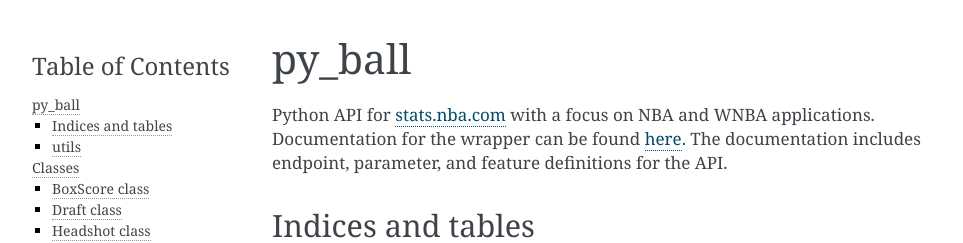
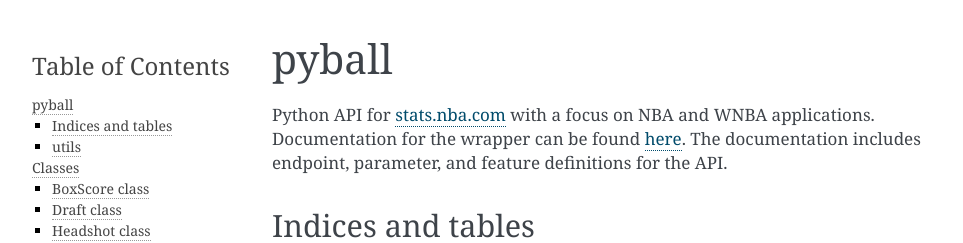
Before and after one commit to basketballrelativity/py_ball, a Sphinx documentation site: the page built from docs/index.rst, in a window 1280 px wide and 900 px high. Shown: the top 243 px of the window, without its empty margins (148-1111 px from the left). Built offline with Sphinx 7.4.7, drawn with Linux system fonts in a browser that asks for light colours; formulas are drawn with MathJax 3.

Commit message:
Updating documentation to reflect new module name

```diff
--- a/docs/index.rst
+++ b/docs/index.rst
@@ -3,10 +3,10 @@
    You can adapt this file completely to your liking, but it should at least
    contain the root `toctree` directive.
 
-py_ball
+pyball
 *******
 Python API for `stats.nba.com <https://stats.nba.com>`_ with a focus on NBA and WNBA applications.
-Documentation for the wrapper can be found `here <https://github.com/basketballrelativity/py_ball/wiki>`_.
+Documentation for the wrapper can be found `here <https://github.com/basketballrelativity/pyball/wiki>`_.
 The documentation includes endpoint, parameter, and feature definitions for the API.
 
 .. toctree::
@@ -23,7 +23,7 @@
 utils
 ========
 
-.. automodule:: py_ball.utils
+.. automodule:: pyball.utils
 	:members: api_call, parse_api_call
 
 Classes
@@ -31,66 +31,66 @@
 
 BoxScore class
 ==============
-(additional documentation `here <https://github.com/basketballrelativity/py_ball/wiki/BoxScore>`_)
+(additional documentation `here <https://github.com/basketballrelativity/pyball/wiki/BoxScore>`_)
 
-.. autoclass:: py_ball.boxscore.BoxScore
+.. autoclass:: pyball.boxscore.BoxScore
 
 Draft class
 ==============
- (additional documentation `here <https://github.com/basketballrelativity/py_ball/wiki/Draft>`_)
+ (additional documentation `here <https://github.com/basketballrelativity/pyball/wiki/Draft>`_)
 
-.. autoclass:: py_ball.draft.Draft
+.. autoclass:: pyball.draft.Draft
 
 Headshot class
 ==============
-(additional documentation `here <https://github.com/basketballrelativity/py_ball/wiki/Image>`_)
+(additional documentation `here <https://github.com/basketballrelativity/pyball/wiki/Image>`_)
 
-.. autoclass:: py_ball.image.Headshot
+.. autoclass:: pyball.image.Headshot
 
 Logo class
 ==============
-(additional documentation `here <https://github.com/basketballrelativity/py_ball/wiki/Image>`_)
+(additional documentation `here <https://github.com/basketballrelativity/pyball/wiki/Image>`_)
 
-.. autoclass:: py_ball.image.Logo
+.. autoclass:: pyball.image.Logo
 
 LeaderBoard class
 =================
-(additional documentation `here <https://github.com/basketballrelativity/py_ball/wiki/LeaderBoard>`_)
+(additional documentation `here <https://github.com/basketballrelativity/pyball/wiki/LeaderBoard>`_)
 
-.. autoclass:: py_ball.leaderboard.LeaderBoard
+.. autoclass:: pyball.leaderboard.LeaderBoard
 
 League class
 ============
-(additional documentation `here <https://github.com/basketballrelativity/py_ball/wiki/League>`_)
+(additional documentation `here <https://github.com/basketballrelativity/pyball/wiki/League>`_)
 
-.. autoclass:: py_ball.league.League
+.. autoclass:: pyball.league.League
 
 LeagueDash class
 ================
-(additional documentation `here <https://github.com/basketballrelativity/py_ball/wiki/LeagueDash>`_)
+(additional documentation `here <https://github.com/basketballrelativity/pyball/wiki/LeagueDash>`_)
 
-.. autoclass:: py_ball.league_dash.LeagueDash
+.. autoclass:: pyball.league_dash.LeagueDash
 
 PlayByPlay class
 ================
-(additional documentation `here <https://github.com/basketballrelativity/py_ball/wiki/PlayByPlay>`_)
+(additional documentation `here <https://github.com/basketballrelativity/pyball/wiki/PlayByPlay>`_)
 
-.. autoclass:: py_ball.playbyplay.PlayByPlay
+.. autoclass:: pyball.playbyplay.PlayByPlay
 
 Player class
 ============
-(additional documentation `here <https://github.com/basketballrelativity/py_ball/wiki/Player>`_)
+(additional documentation `here <https://github.com/basketballrelativity/pyball/wiki/Player>`_)
 
-.. autoclass:: py_ball.player.Player
+.. autoclass:: pyball.player.Player
 
 ScoreBoard class
 ================
-(additional documentation `here <https://github.com/basketballrelativity/py_ball/wiki/ScoreBoard>`_)
+(additional documentation `here <https://github.com/basketballrelativity/pyball/wiki/ScoreBoard>`_)
 
-.. autoclass:: py_ball.scoreboard.ScoreBoard
+.. autoclass:: pyball.scoreboard.ScoreBoard
 
 Team class
 ==========
-(additional documentation `here <https://github.com/basketballrelativity/py_ball/wiki/Team>`_)
+(additional documentation `here <https://github.com/basketballrelativity/pyball/wiki/Team>`_)
 
-.. autoclass:: py_ball.team.Team
+.. autoclass:: pyball.team.Team
```
Also changed, not shown: 6 other files.
